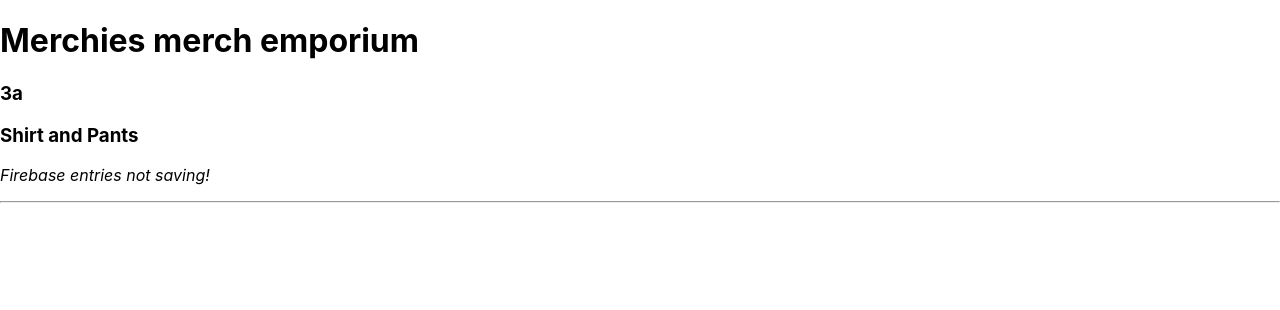
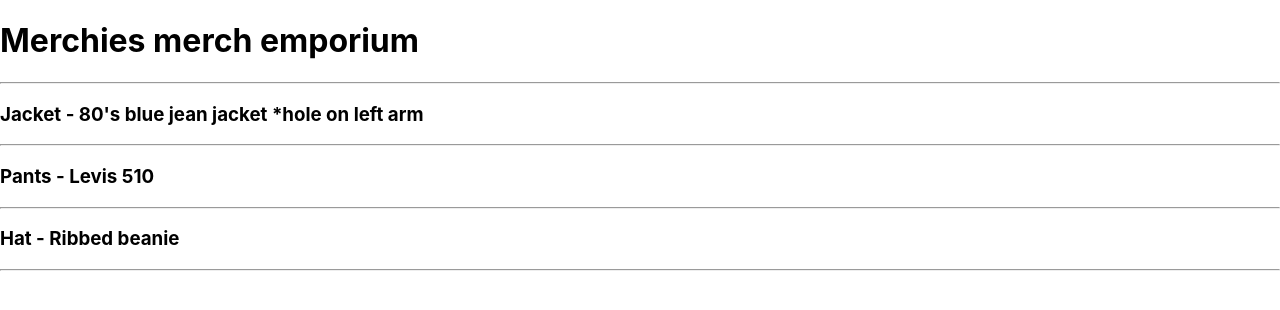
Before and after one commit to Medeirosseth/Merch-App, a React (Create React App) app: page / in a window 1280 px wide. Shown: the top 310 px of the page. Built offline with nearby package versions, Linux system fonts and the light colour scheme.

Commit message:
add prop-types and map through merch to render merch component

```diff
--- a/src/components/App.js
+++ b/src/components/App.js
@@ -1,16 +1,12 @@
 import React from "react";
 import Header from "./Header";
+import MerchList from "./MerchList";
 
 export default function App(){
-  const name = "Shirt";
-  const name2 = "Pants";
   return (
     <>
       <Header />
-      <h3>3a</h3>
-      <h3>{name} and {name2}</h3>
-      <p><em>Firebase entries not saving!</em></p>
-      <hr/>
+      <MerchList />
     </>
   );
 }
--- /dev/null
+++ b/src/components/Merch.js
@@ -0,0 +1,20 @@
+import React from "react";
+import PropTypes from "prop-types"
+
+function Merch(props) {
+  return (
+    <>
+      <h3>{props.merchType} - {props.merchDescription}</h3>
+      <p><em>{props.issue}</em></p>
+      <hr/>
+    </>
+  )
+}
+
+Merch.propTypes = {
+  merchType: PropTypes.string.isRequired,
+  merchDescription: PropTypes.string.isRequired,
+  issue: PropTypes.string.isRequired
+};
+
+export default Merch;
--- a/src/components/MerchList.js
+++ b/src/components/MerchList.js
@@ -0,0 +1,35 @@
+import React from "react";
+import Merch from "./Merch";
+
+const masterMerchList = [
+  {
+    merchType:"Jacket",
+    merchDescription: "80's blue jean jacket *hole on left arm",
+    issue: "Firebase wont save record. Halp"
+  },
+  {
+    merchType:"Pants",
+    merchDescription: "Levis 510",
+    issue: "Firebase wont save record. Halp"
+  },
+  {
+    merchType:"Hat",
+    merchDescription: "Ribbed beanie",
+    issue: "Firebase wont save record. Halp"
+  },
+]
+
+
+export default function MerchList() {
+  return (
+    <>
+    <hr/>
+      {masterMerchList.map((merch, index) =>
+        <Merch merchType={merch.merchType}
+          merchDescription={merch.merchDescription}
+          issues={merch.issue}
+          key={index}/>
+      )}
+    </>
+  )
+}
```
